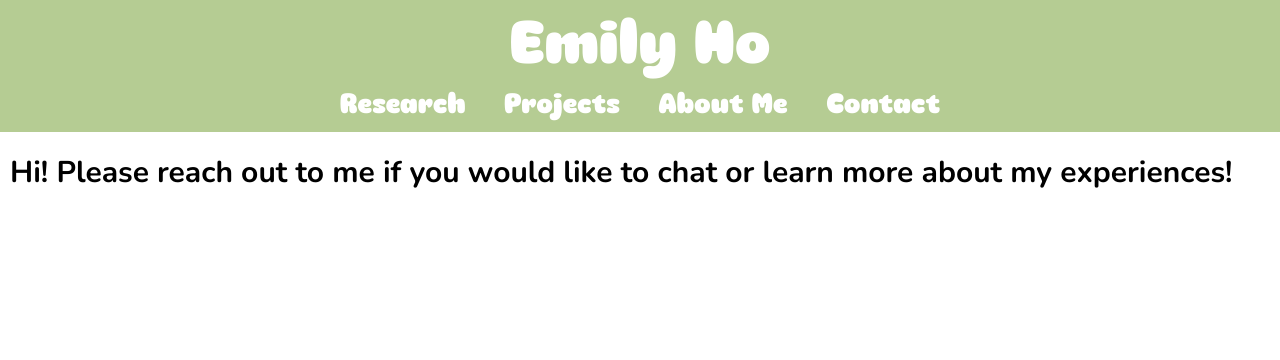
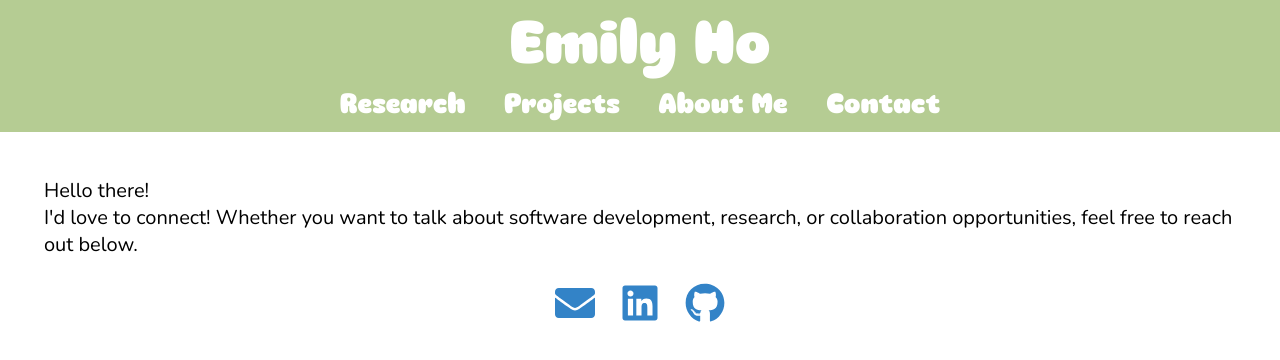
Before and after one commit to emilyho14/personal-website, a React (Vite) app: page /Contact in a window 1280 px wide. Shown: the top 360 px of the page. Built offline with nearby package versions, Linux system fonts and the light colour scheme.

Commit message:
added contact me icons and information

```diff
--- a/src/App.css
+++ b/src/App.css
@@ -356,3 +356,30 @@ body {
   width: 100%;
   height: 100%;
 }
+
+.contact-container {
+  background-color: white;
+  width: 97%;
+  margin: 10px auto;
+  padding: 15px;
+  border-radius: 15px;
+  font-size: 20px;
+}
+
+.contact-icons {
+  display: flex;
+  justify-content: center;
+  gap: 25px;
+  font-size: 2rem;
+  margin-top: 10px;
+}
+
+.contact-icons a {
+  color: #3383C7;
+  transition: transform 0.2s ease, color 0.2s ease;
+}
+
+.contact-icons a:hover {
+  transform: scale(1.3);
+  color: #87539B;
+}
--- a/src/pages/Contact.jsx
+++ b/src/pages/Contact.jsx
@@ -1,10 +1,40 @@
 
-import { useEffect, useState } from "react";
+// import { useEffect, useState } from "react";
 
-export default function Contact() {
+// export default function Contact() {
+//     return (
+//         <div>
+//             <h2> Hi! Please reach out to me if you would like to chat or learn more about my experiences! </h2>
+//         </div>
+//     );
+// };
+
+import React from 'react';
+import { FaLinkedin, FaGithub, FaEnvelope } from "react-icons/fa";
+import { HiOutlineDocumentText } from "react-icons/hi";
+
+
+function Contact() {
     return (
         <div>
-            <h2> Hi! Please reach out to me if you would like to chat or learn more about my experiences! </h2>
+            <div className='contact-container'>
+                <p> Hello there! </p>
+                <p>I'd love to connect! Whether you want to talk about software development, research, or collaboration opportunities, feel free to reach out below.</p>
+            </div>
+            <p className="contact-icons">
+                <a href="mailto:eeho2@illinois.edu" target="_blank" rel="noopener noreferrer">
+                    <FaEnvelope />
+                </a>
+                <a href="https://www.linkedin.com/in/emily-ho14" target="_blank" rel="noopener noreferrer">
+                    <FaLinkedin />
+                </a>
+                <a href="https://github.com/emilyho14" target="_blank" rel="noopener noreferrer">
+                    <FaGithub />
+                </a>
+            </p>
         </div>
+
     );
-};
+}
+
+export default Contact;
```
